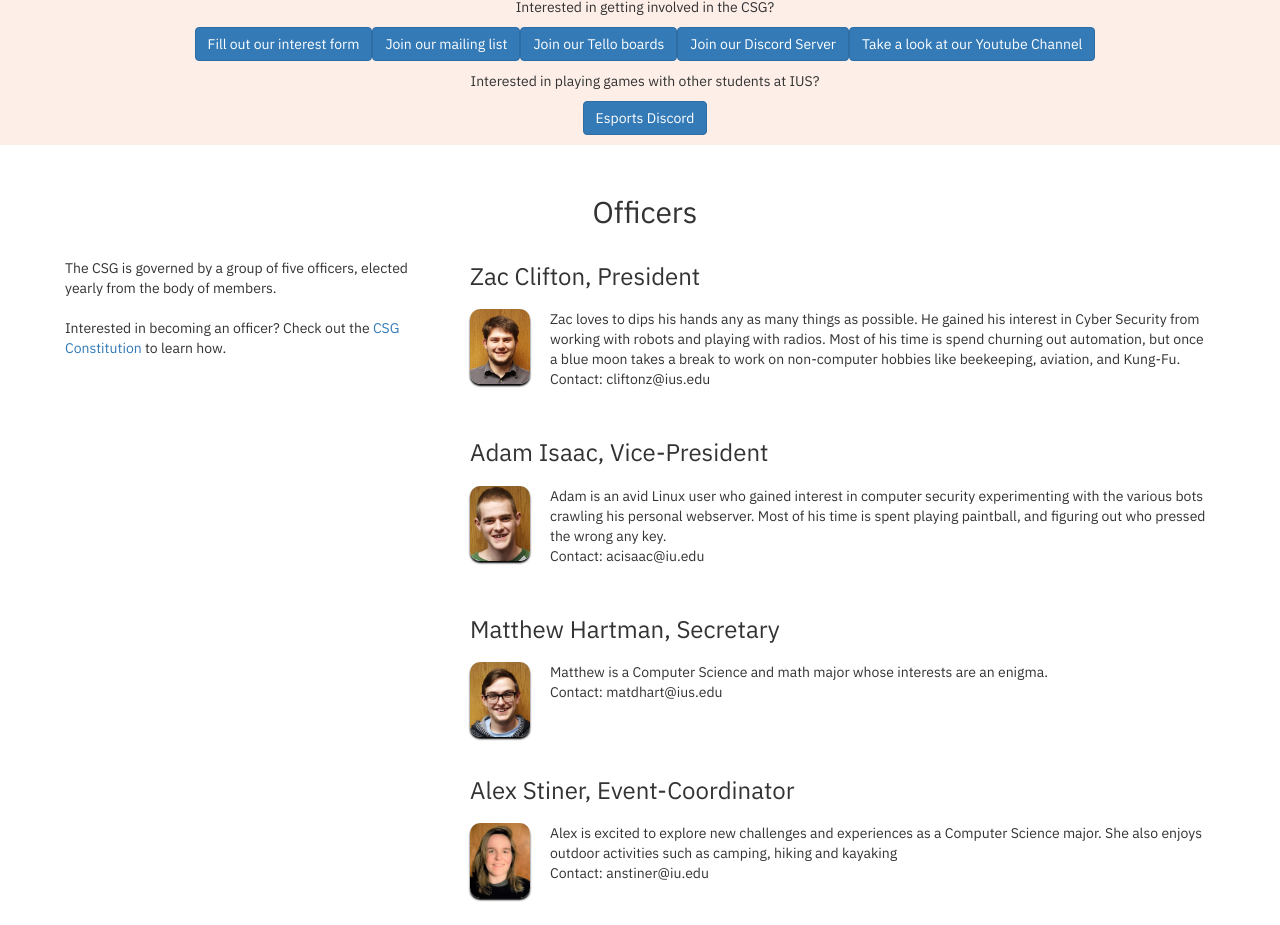
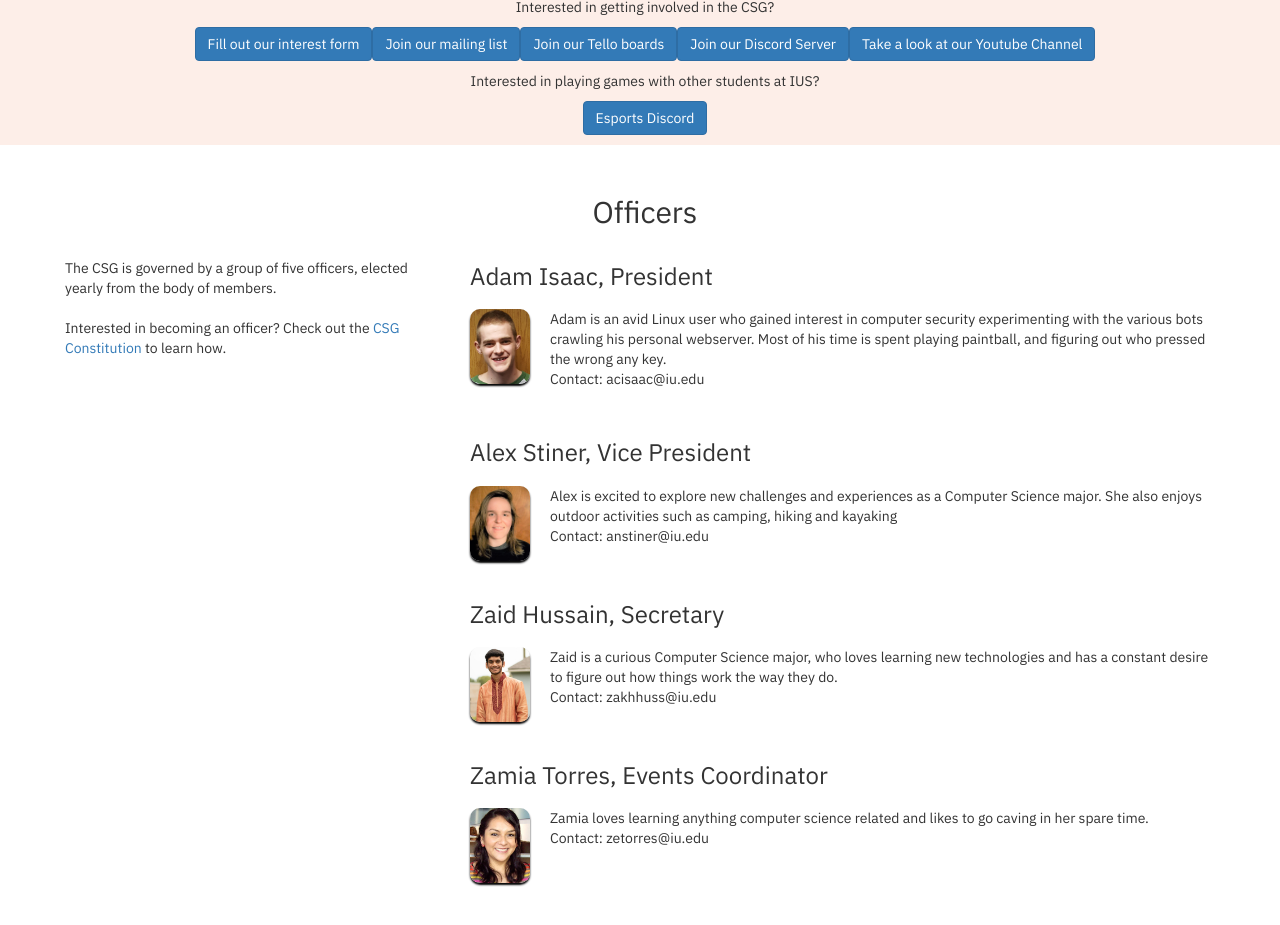
Before and after one commit to ius-csg/csghomepage, a Jekyll site: the page built from index.html, in a window 1280 px wide and 1400 px high, scrolled down 1296 px. Shown: the top 925 px of the window. Built offline with Jekyll 4.4.1, drawn with Linux system fonts in a browser that asks for light colours; some of the changed text lies outside the part shown.

```diff
--- a/_data/people.yml
+++ b/_data/people.yml
@@ -1,26 +1,26 @@
-- name: "Zac Clifton"
-  occupation: "President"
-  description: "Zac loves to dips his hands any as many things as possible. He gained his interest in Cyber Security from working with robots and playing with radios.
-  Most of his time is spend churning out automation, but once a blue moon takes a break to work on non-computer hobbies like beekeeping, aviation, and Kung-Fu."
-  contact: "cliftonz@ius.edu"
 
 - name: "Adam Isaac"
-  occupation: "Vice-President"
+  occupation: "President"
   description: "Adam is an avid Linux user who gained interest in computer security experimenting with the various bots crawling his personal webserver.
   Most of his time is spent playing paintball, and figuring out who pressed the wrong any key. "
   contact: "acisaac@iu.edu"
 
-- name: "Matthew Hartman"
-  occupation: "Secretary"
-  description: "Matthew is a Computer Science and math major whose interests are an enigma."
-  contact:  "matdhart@ius.edu"
-
 - name: "Alex Stiner"
-  occupation: "Event-Coordinator"
+  occupation: "Vice President"
   description: "Alex is excited to explore new challenges and experiences as a Computer Science major. She also enjoys outdoor activities such as camping, hiking and kayaking"
   contact: "anstiner@iu.edu"
 
-- name: "Jason Gallavin"
-  occupation: "Asset-Manager"
-  description: "Jason is the asset manager of the CSG. His duties include cataloging CSG assets, providing development assistance and is a leading contributor to our apps and projects, such as the CS Labs application. "
-  contact: "jgallavi@iu.edu"
+- name: "Zaid Hussain"
+  occupation: "Secretary"
+  description: "Zaid is a curious Computer Science major, who loves learning new technologies and has a constant desire to figure out how things work the way they do."
+  contact:  "zakhhuss@iu.edu"
+
+- name: "Zamia Torres"
+  occupation: "Events Coordinator"
+  description: "Zamia loves learning anything computer science related and likes to go caving in her spare time."
+  contact: "zetorres@iu.edu"
+
+- name: "Edward Utria"
+  occupation: "Inventory Manager"
+  description: "Edward is a Computer Science Major who enjoys the constant problem solving struggle."
+  contact: "eutria@iu.edu"
```
Also changed, not shown: assets/images/officers/Asset-Manager.jpg (deleted), assets/images/officers/Events Coordinator.jpg (added), assets/images/officers/Inventory Manager.jpg (added), assets/images/officers/President.jpg, assets/images/officers/Secretary.jpg, assets/images/officers/Treasurer.jpg (deleted), assets/images/officers/Vice President.jpg (renamed from assets/images/officers/Event-Coordinator.jpg), assets/images/officers/Vice-President.jpg (deleted).
